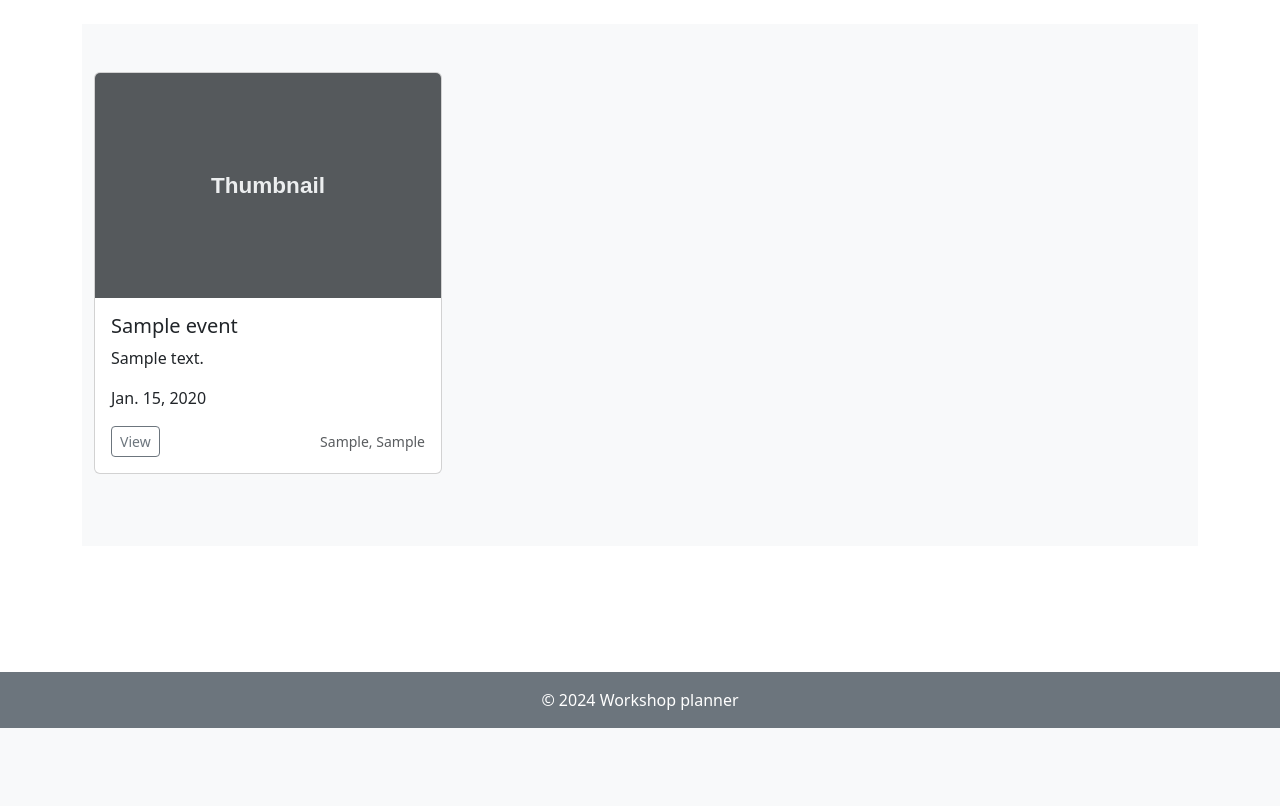
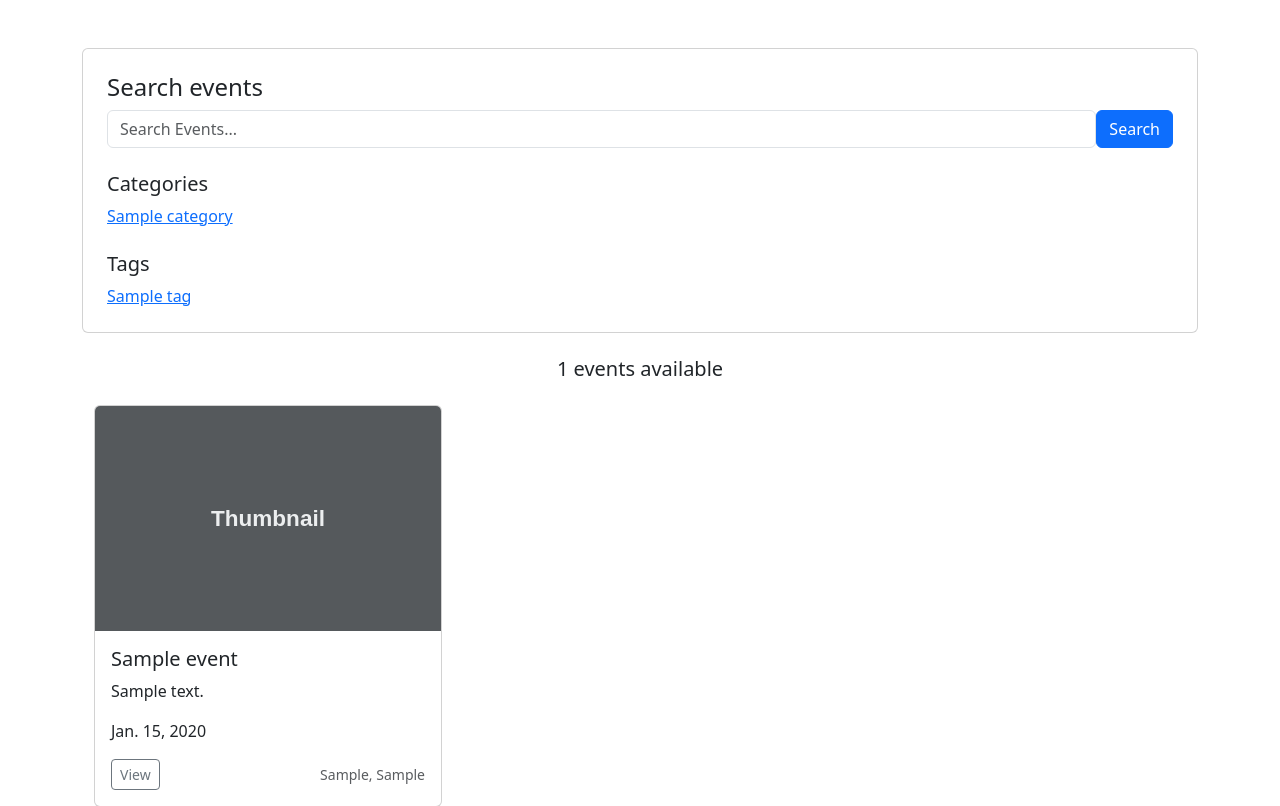
Before and after one commit to Emre-Oktay/workshopPlanner, a Django app: page /events/ in a window 1280 px wide. Shown: the part 72-878 px from the top of the page. Before the commit the page ends 800 px from the top, so only its background shows below. Run offline with Django 4.2, Linux system fonts and the light colour scheme; tables that the repository leaves empty hold one stand-in row (values such as "Sample post").

Commit message:
Add search to event list

```diff
--- a/events/models.py
+++ b/events/models.py
@@ -83,6 +83,9 @@ class Category(models.Model):
     def __str__(self):
         return self.name
 
+    class Meta:
+        verbose_name_plural = 'categories'
+
 
 class Invitation(models.Model):
     event = models.ForeignKey(Event, on_delete=models.CASCADE)
--- a/events/templates/events/event_list.html
+++ b/events/templates/events/event_list.html
@@ -6,10 +6,39 @@
 
 {% block content %}
 
-<div class="py-5 bg-light">
-
+<div class="card my-4">
+    <div class="card-item mx-4 my-4">
+        <h4>Search events</h4>
+        <li class="list-group-item">
+            <div>
+                <form class="d-flex justify-content-between" method="GET" action="{% url 'event_list' %}">
+                    <input class="form-control" type="text" name="q" placeholder="Search Events..." />
+                    <button class="btn btn-primary">Search</button>
+                </form>
+            </div>
+        </li>
+        <div class="mt-4">
+            <h5>Categories</h5>
+            {% for category in categories %}
+            <a href="{% url 'event_list' %}?q={{category.name}}">{{category}}</a>
+            {% endfor %}
+        </div>
+        <div class="mt-4">
+            <h5>Tags</h5>
+            {% for tag in tags %}
+            <a href="{% url 'event_list' %}?q={{tag.name}}">{{tag}}</a>
+            {% endfor %}
+        </div>
+    </div>
+</div>
+<div class="my-4 text-center">
+    {% if event_count %}
+    <h5>{{event_count}} events available</h5>
+    {% else %}
+    <h5>There are no events available</h5>
+    {% endif %}
+</div>
 <div class="container">
-
     <div class="row">
         {% for event in events %}
         <div class="col-md-4">
@@ -39,6 +68,6 @@
         {% endfor %}
     </div>
 </div>
-</div>
+
 
 {% endblock %}
--- a/events/views.py
+++ b/events/views.py
@@ -2,8 +2,9 @@ from django.http import HttpResponse
 from django.shortcuts import render, get_object_or_404, redirect
 from django.urls import reverse
 from django.contrib.auth.decorators import login_required
+from django.db.models import Q
 
-from .models import Event, Location, EventSessionItem, Comment, Bookmark
+from .models import Event, Location, EventSessionItem, Comment, Bookmark, Category, Tag
 from .forms import EventForm, EventImageForm, LocationForm, EventSessionForm
 
 
@@ -13,8 +14,18 @@ def home(request):
 
 
 def event_list(request):
-    events = Event.objects.all()
-    return render(request, 'events/event_list.html', {'events': events})
+    q = request.GET.get('q', '')
+    events = Event.objects.filter(
+        Q(tags__name__icontains=q) |
+        Q(category__name__icontains=q) |
+        Q(title__icontains=q)
+    ).distinct()
+    event_count = events.count()
+    categories = Category.objects.all()
+    tags = Tag.objects.all()
+    context = {'events': events, 'categories': categories,
+               'tags': tags, 'event_count': event_count}
+    return render(request, 'events/event_list.html', context)
 
 
 def event_detail(request, event_id):
--- a/users/templates/users/update_user_profile.html
+++ b/users/templates/users/update_user_profile.html
@@ -3,7 +3,7 @@
 {% block content %}
 <div class="col-md-8 offset-md-2">
     <h3 class="mb-4"> Update your profile</h3>
-    <form action="" method="POST">
+    <form action="" method="POST" enctype="multipart/form-data">
         {% csrf_token %}
         {% for field in form %}
         <div class="mb-3">
--- a/users/views.py
+++ b/users/views.py
@@ -50,7 +50,7 @@ def update_user_view(request):
     form = UpdateUserForm(instance=user)
 
     if request.method == 'POST':
-        form = UpdateUserForm(request.POST, instance=user)
+        form = UpdateUserForm(request.POST, request.FILES, instance=user)
         if form.is_valid():
             form.save()
             return redirect('user', user_id=user.id)
```
Lines whose indentation alone changed are shown as unchanged.
